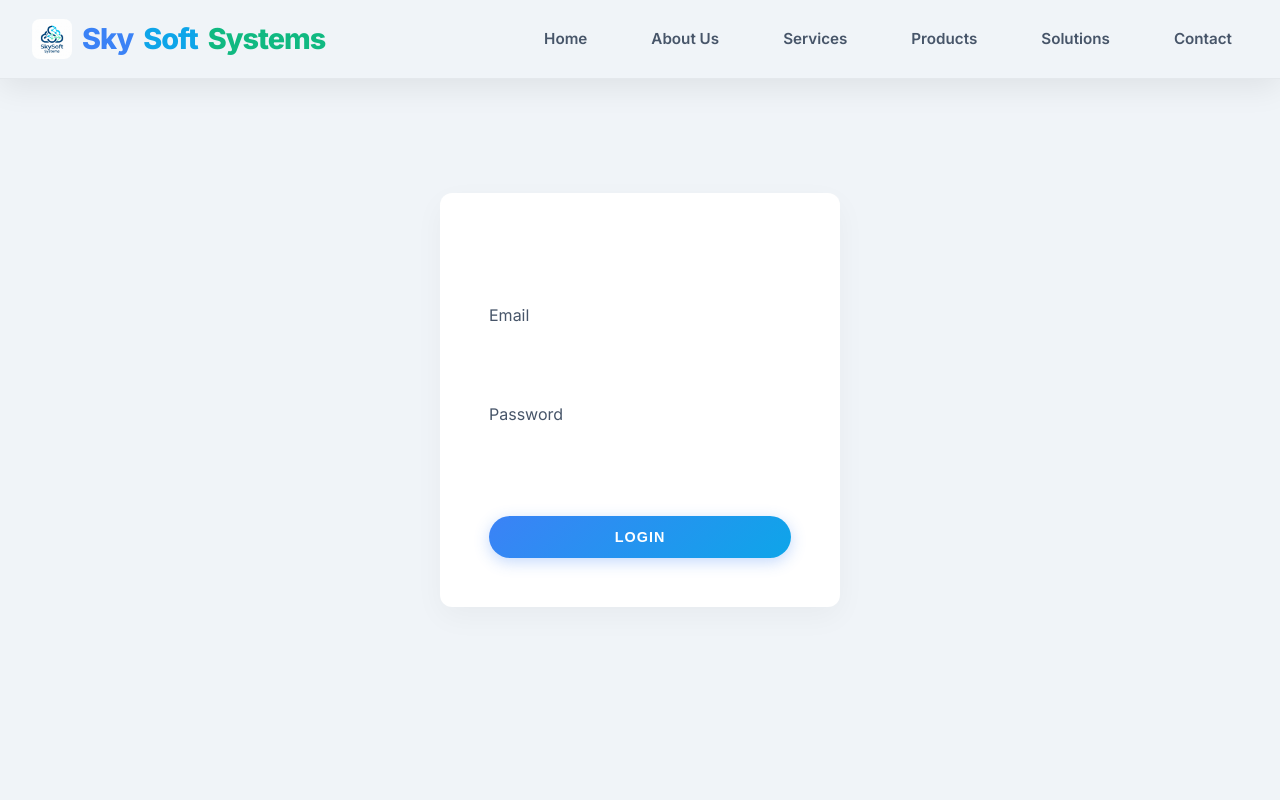
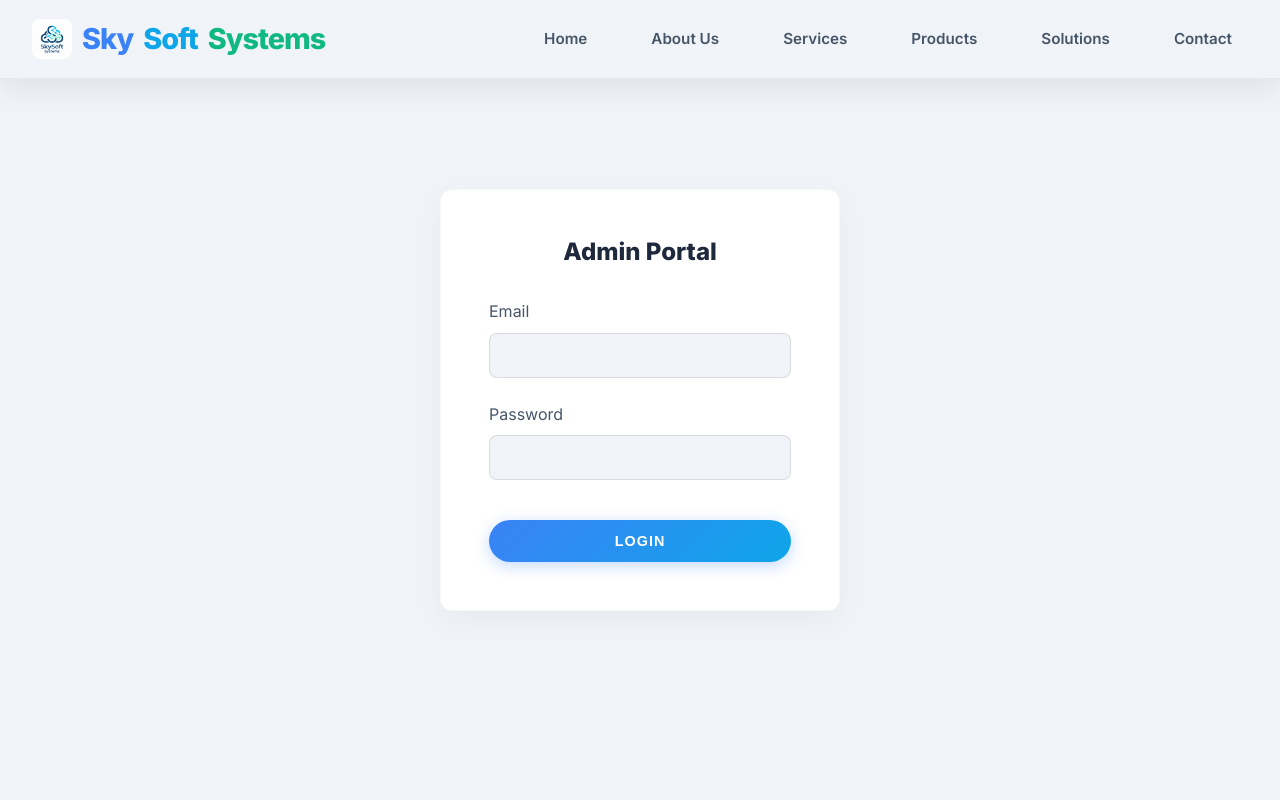
Before and after one commit to WillyMutunga/SkySoft, a React (Vite) app: page /admin in a window 1280 px wide. Shown: the top 800 px of the page. Built offline with nearby package versions, Linux system fonts and the light colour scheme.

Commit message:
Fix Admin Dashboard styling for light mode

```diff
--- a/src/pages/Admin/AdminDashboard.jsx
+++ b/src/pages/Admin/AdminDashboard.jsx
@@ -15,7 +15,7 @@ const AdminDashboard = () => {
   const [description, setDescription] = useState('');
   const [capacity, setCapacity] = useState('');
   const [useCase, setUseCase] = useState('');
-  const [theme, setTheme] = useState('blue'); // blue, purple, green
+  const [theme, setTheme] = useState('blue');
 
   const fetchProducts = async () => {
     setLoading(true);
@@ -44,9 +44,7 @@ const AdminDashboard = () => {
         theme,
         createdAt: new Date()
       });
-      // Reset form
       setModel(''); setPrice(''); setDescription(''); setCapacity(''); setUseCase(''); setTheme('blue');
-      // Refresh list
       fetchProducts();
     } catch (err) {
       console.error("Error adding document: ", err);
@@ -67,22 +65,22 @@ const AdminDashboard = () => {
   };
 
   return (
-    <div style={{ padding: '4rem 2rem', background: 'var(--bg-primary)', minHeight: '100vh', color: '#fff' }}>
+    <div style={{ padding: '8rem 2rem 4rem', background: 'var(--bg-primary)', minHeight: '100vh', color: 'var(--text-primary)' }}>
       <div className="container" style={{ maxWidth: '1000px' }}>
         <div style={{ display: 'flex', justifyContent: 'space-between', alignItems: 'center', marginBottom: '3rem' }}>
-          <h1>Admin Dashboard</h1>
+          <h1 style={{ color: 'var(--text-primary)' }}>Admin Dashboard</h1>
           <button onClick={handleLogout} className="btn" style={{ background: 'transparent', border: '1px solid var(--accent-blue)', color: 'var(--accent-blue)' }}>Logout</button>
         </div>
 
-        <div style={{ display: 'grid', gridTemplateColumns: '1fr 2fr', gap: '3rem' }}>
+        <div style={{ display: 'grid', gridTemplateColumns: 'repeat(auto-fit, minmax(300px, 1fr))', gap: '3rem' }}>
 
           {/* Add Product Form */}
-          <div className="service-card" style={{ padding: '2rem', background: 'var(--bg-secondary)', borderRadius: '12px', height: 'fit-content' }}>
-            <h3 style={{ marginBottom: '1.5rem' }}>Add New Product</h3>
+          <div className="service-card" style={{ padding: '2rem', background: 'var(--bg-secondary)', borderRadius: '12px', height: 'fit-content', boxShadow: 'var(--shadow-soft)' }}>
+            <h3 style={{ marginBottom: '1.5rem', color: 'var(--text-primary)' }}>Add New Product</h3>
             <form onSubmit={handleAddProduct} style={{ display: 'flex', flexDirection: 'column', gap: '1rem' }}>
               <input type="text" placeholder="Model Name (e.g. APC Smart-UPS)" value={model} onChange={e => setModel(e.target.value)} required style={inputStyle} />
               <input type="text" placeholder="Price (e.g. KSh 12,500)" value={price} onChange={e => setPrice(e.target.value)} required style={inputStyle} />
-              <textarea placeholder="Description" value={description} onChange={e => setDescription(e.target.value)} required style={{...inputStyle, minHeight: '80px'}} />
+              <textarea placeholder="Description" value={description} onChange={e => setDescription(e.target.value)} required style={{...inputStyle, minHeight: '80px', resize: 'vertical'}} />
               <input type="text" placeholder="Power Capacity (e.g. 800VA / 450W)" value={capacity} onChange={e => setCapacity(e.target.value)} required style={inputStyle} />
               <input type="text" placeholder="Typical Use Case" value={useCase} onChange={e => setUseCase(e.target.value)} required style={inputStyle} />
               <select value={theme} onChange={e => setTheme(e.target.value)} style={inputStyle}>
@@ -96,17 +94,17 @@ const AdminDashboard = () => {
 
           {/* Product List */}
           <div>
-            <h3 style={{ marginBottom: '1.5rem' }}>Manage Products</h3>
+            <h3 style={{ marginBottom: '1.5rem', color: 'var(--text-primary)' }}>Manage Products</h3>
             {loading ? <p>Loading products...</p> : (
               <div style={{ display: 'flex', flexDirection: 'column', gap: '1rem' }}>
                 {products.length === 0 && <p style={{ color: 'var(--text-secondary)' }}>No products found. Add one!</p>}
                 {products.map(product => (
-                  <div key={product.id} style={{ background: 'var(--bg-secondary)', padding: '1.5rem', borderRadius: '12px', display: 'flex', justifyContent: 'space-between', alignItems: 'center' }}>
+                  <div key={product.id} style={{ background: 'var(--bg-secondary)', padding: '1.5rem', borderRadius: '12px', display: 'flex', justifyContent: 'space-between', alignItems: 'center', boxShadow: 'var(--shadow-soft)' }}>
                     <div>
-                      <h4 style={{ fontSize: '1.2rem', marginBottom: '0.3rem' }}>{product.model}</h4>
+                      <h4 style={{ fontSize: '1.2rem', marginBottom: '0.3rem', color: 'var(--text-primary)' }}>{product.model}</h4>
                       <p style={{ color: 'var(--accent-blue)', fontWeight: 'bold' }}>{product.price}</p>
                     </div>
-                    <button onClick={() => handleDelete(product.id)} style={{ background: '#ef4444', color: '#fff', border: 'none', padding: '0.5rem 1rem', borderRadius: '8px', cursor: 'pointer' }}>Delete</button>
+                    <button onClick={() => handleDelete(product.id)} style={{ background: '#ef4444', color: '#fff', border: 'none', padding: '0.5rem 1rem', borderRadius: '8px', cursor: 'pointer', fontWeight: 'bold' }}>Delete</button>
                   </div>
                 ))}
               </div>
@@ -120,7 +118,14 @@ const AdminDashboard = () => {
 };
 
 const inputStyle = {
-  width: '100%', padding: '0.75rem', borderRadius: '8px', border: '1px solid rgba(255,255,255,0.1)', background: 'rgba(255,255,255,0.05)', color: '#fff'
+  width: '100%',
+  padding: '0.75rem',
+  borderRadius: '8px',
+  border: '1px solid rgba(0,0,0,0.1)',
+  background: 'var(--bg-primary)',
+  color: 'var(--text-primary)',
+  fontFamily: 'inherit',
+  fontSize: '0.95rem'
 };
 
 export default AdminDashboard;
--- a/src/pages/Admin/AdminLogin.jsx
+++ b/src/pages/Admin/AdminLogin.jsx
@@ -21,8 +21,8 @@ const AdminLogin = () => {
 
   return (
     <div style={{ display: 'flex', justifyContent: 'center', alignItems: 'center', minHeight: '100vh', background: 'var(--bg-primary)' }}>
-      <div className="service-card" style={{ padding: '3rem', width: '100%', maxWidth: '400px', background: 'var(--bg-secondary)', border: '1px solid rgba(255,255,255,0.05)', borderRadius: '12px' }}>
-        <h2 style={{ textAlign: 'center', marginBottom: '2rem', color: '#fff' }}>Admin Portal</h2>
+      <div className="service-card" style={{ padding: '3rem', width: '100%', maxWidth: '400px', background: 'var(--bg-secondary)', borderRadius: '12px', boxShadow: 'var(--shadow-soft)' }}>
+        <h2 style={{ textAlign: 'center', marginBottom: '2rem', color: 'var(--text-primary)' }}>Admin Portal</h2>
         {error && <p style={{ color: '#ef4444', marginBottom: '1rem', textAlign: 'center' }}>{error}</p>}
 
         <form onSubmit={handleLogin} style={{ display: 'flex', flexDirection: 'column', gap: '1.5rem' }}>
@@ -33,7 +33,7 @@ const AdminLogin = () => {
               value={email}
               onChange={(e) => setEmail(e.target.value)}
               required
-              style={{ width: '100%', padding: '0.75rem', borderRadius: '8px', border: '1px solid rgba(255,255,255,0.1)', background: 'rgba(255,255,255,0.05)', color: '#fff' }}
+              style={inputStyle}
             />
           </div>
           <div>
@@ -43,7 +43,7 @@ const AdminLogin = () => {
               value={password}
               onChange={(e) => setPassword(e.target.value)}
               required
-              style={{ width: '100%', padding: '0.75rem', borderRadius: '8px', border: '1px solid rgba(255,255,255,0.1)', background: 'rgba(255,255,255,0.05)', color: '#fff' }}
+              style={inputStyle}
             />
           </div>
           <button type="submit" className="btn btn-primary" style={{ width: '100%', marginTop: '1rem' }}>Login</button>
@@ -53,4 +53,15 @@ const AdminLogin = () => {
   );
 };
 
+const inputStyle = {
+  width: '100%',
+  padding: '0.75rem',
+  borderRadius: '8px',
+  border: '1px solid rgba(0,0,0,0.1)',
+  background: 'var(--bg-primary)',
+  color: 'var(--text-primary)',
+  fontFamily: 'inherit',
+  fontSize: '0.95rem'
+};
+
 export default AdminLogin;
```
Also changed, not shown: 1 other file (tests, documents, lock files or other folders).
